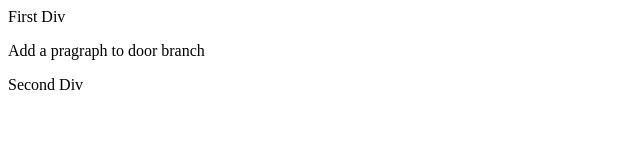
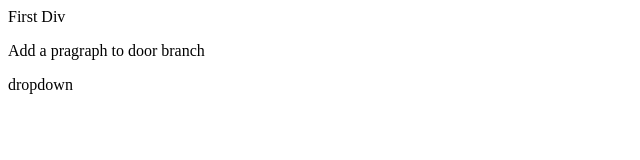
Before and after one commit to osayi-cup/nvidia, a plain HTML site: page index.html in a window 1280 px wide. Shown: the full height of the page, 0-640 px from the left. Drawn offline with Linux system fonts and the light colour scheme.

Commit message:
dropdown

```diff
--- a/index.html
+++ b/index.html
@@ -12,7 +12,7 @@
      Add a pragraph to door branch
   </p>
   <div class="container">
-     Second Div
+     dropdown
   </div>
 
 
```
